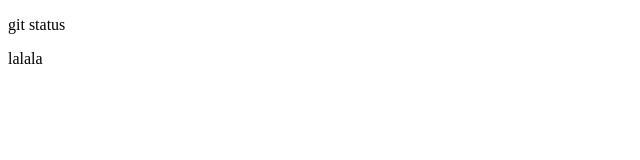
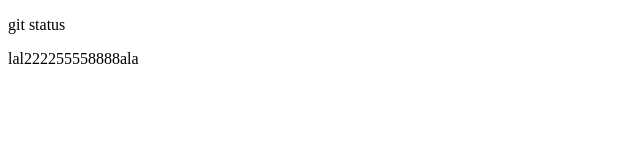
Before and after one commit to aurran/test, a plain HTML site: page index.html in a window 1280 px wide. Shown: the whole page, without its empty margins (0-640 px from the left). Drawn offline with Linux system fonts and the light colour scheme.

Commit message:
3 commit

```diff
--- a/index.html
+++ b/index.html
@@ -6,6 +6,6 @@
 </head>
 <body>
     <p>git status</p>
-    <p>lalala</p>
+    <p>lal222255558888ala</p>
 </body>
 </html>
```
